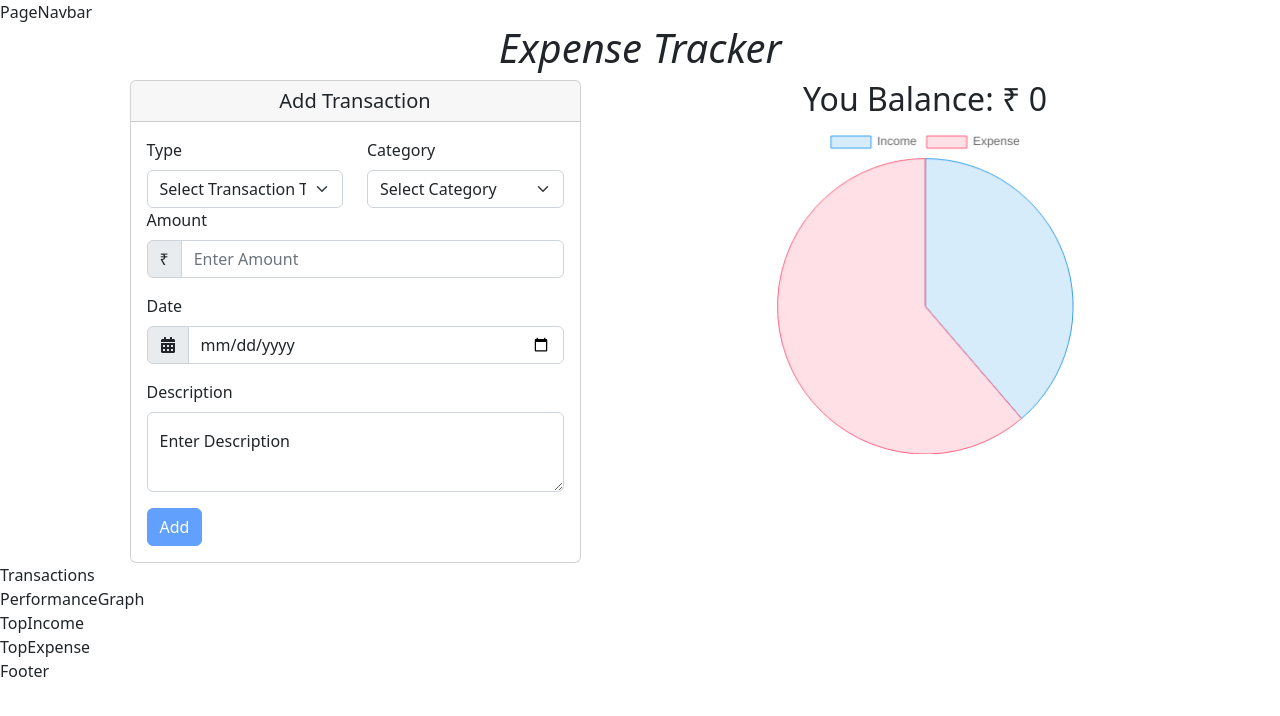
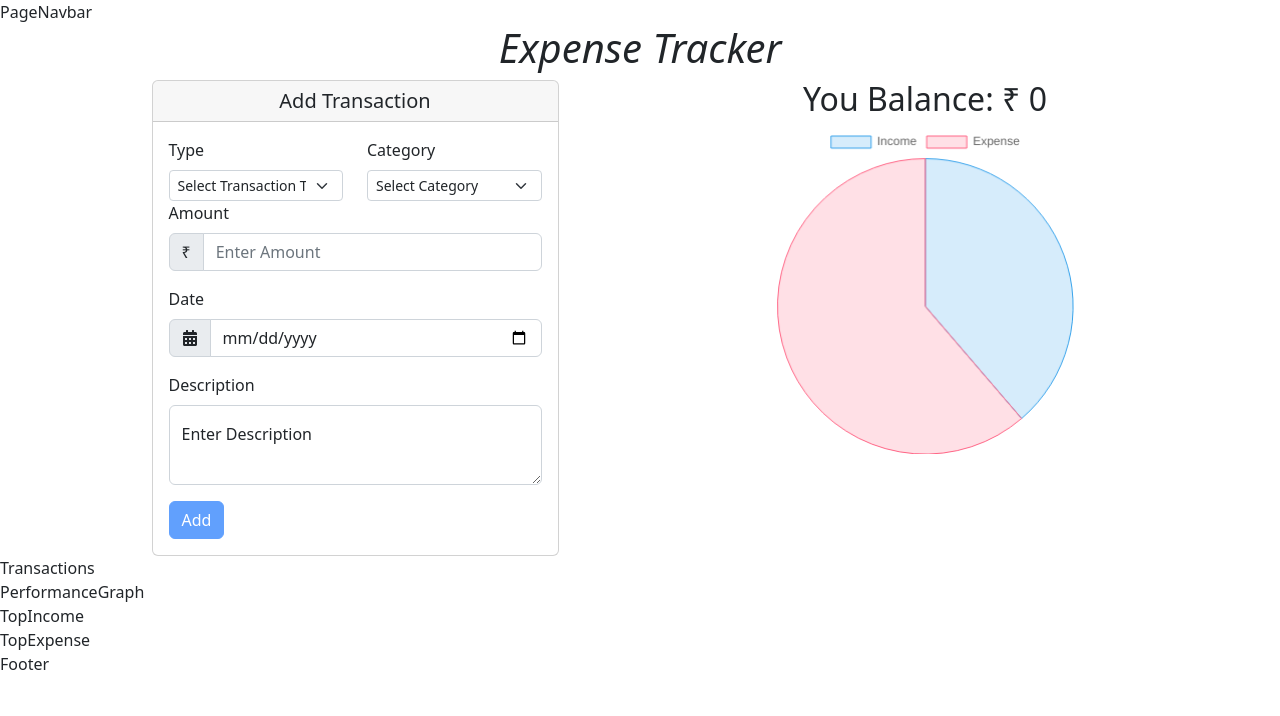
Before and after one commit to J0SAL/Decentralized-Expense-Tracker, a Next.js app in the folder frontend/: page / in a window 1280 px wide. Shown: the top 716 px of the page. Built offline with nearby package versions, Linux system fonts and the light colour scheme.

Commit message:
fix: md chaned to sm for select

```diff
--- a/frontend/components/main/InputForm.tsx
+++ b/frontend/components/main/InputForm.tsx
@@ -54,7 +54,7 @@ function InputForm() {
       setLoading(false);
     }
     setFormData(initialState);
-    e!.target.reset();
+    (e!.target as HTMLFormElement).reset();
   };
 
   const canSubmit: boolean =
@@ -80,7 +80,7 @@ function InputForm() {
             <Col md={6} xs={6}>
               <Form.Label htmlFor="transaction-type">Type</Form.Label>
               <Form.Select
-                size="md"
+                size="sm"
                 name="type"
                 onChange={handleChange}
                 disabled={loading}
@@ -95,7 +95,7 @@ function InputForm() {
             <Col>
               <Form.Label htmlFor="transaction-type">Category</Form.Label>
               <Form.Select
-                size="md"
+                size="sm"
                 name="category"
                 onChange={handleChange}
                 disabled={loading}
```
